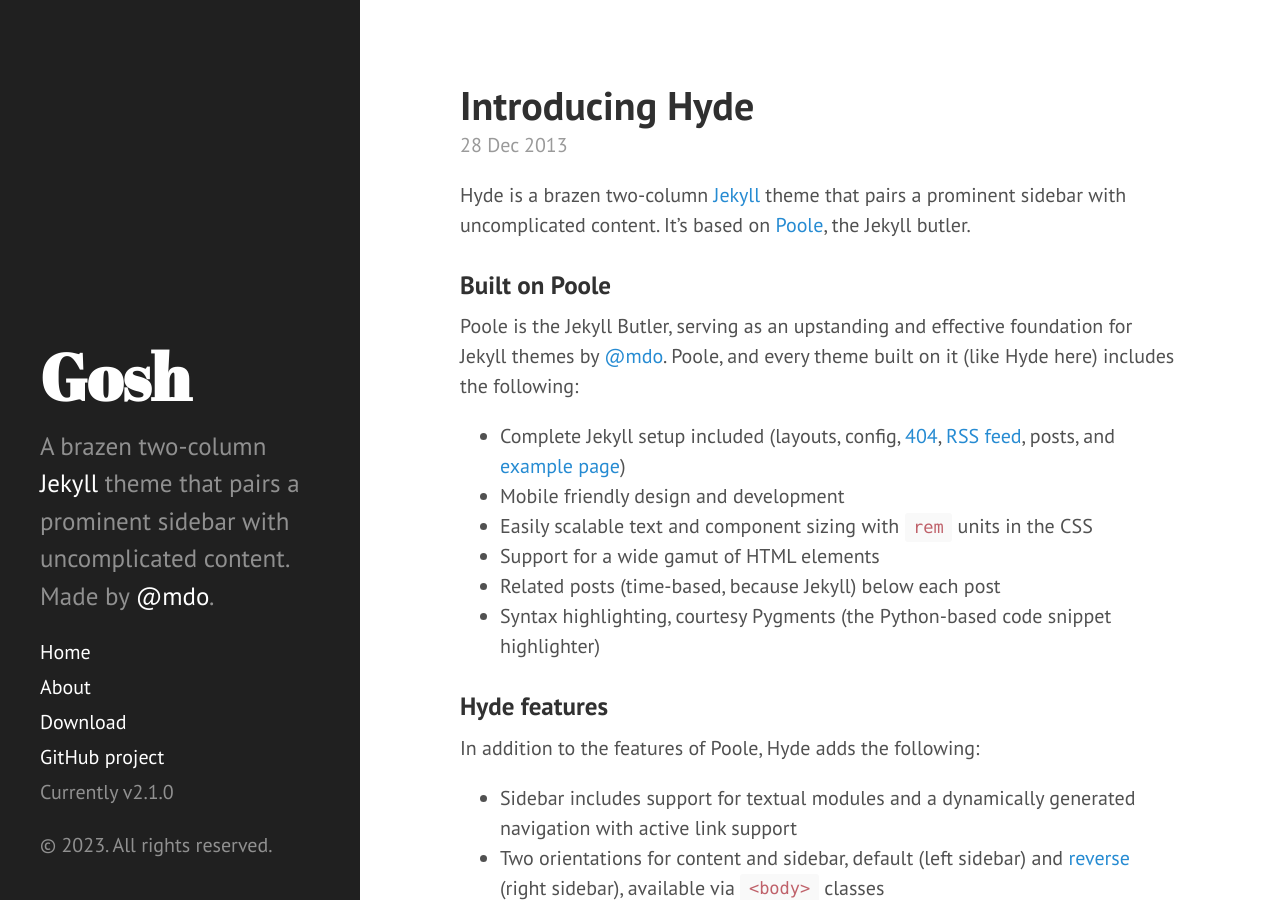
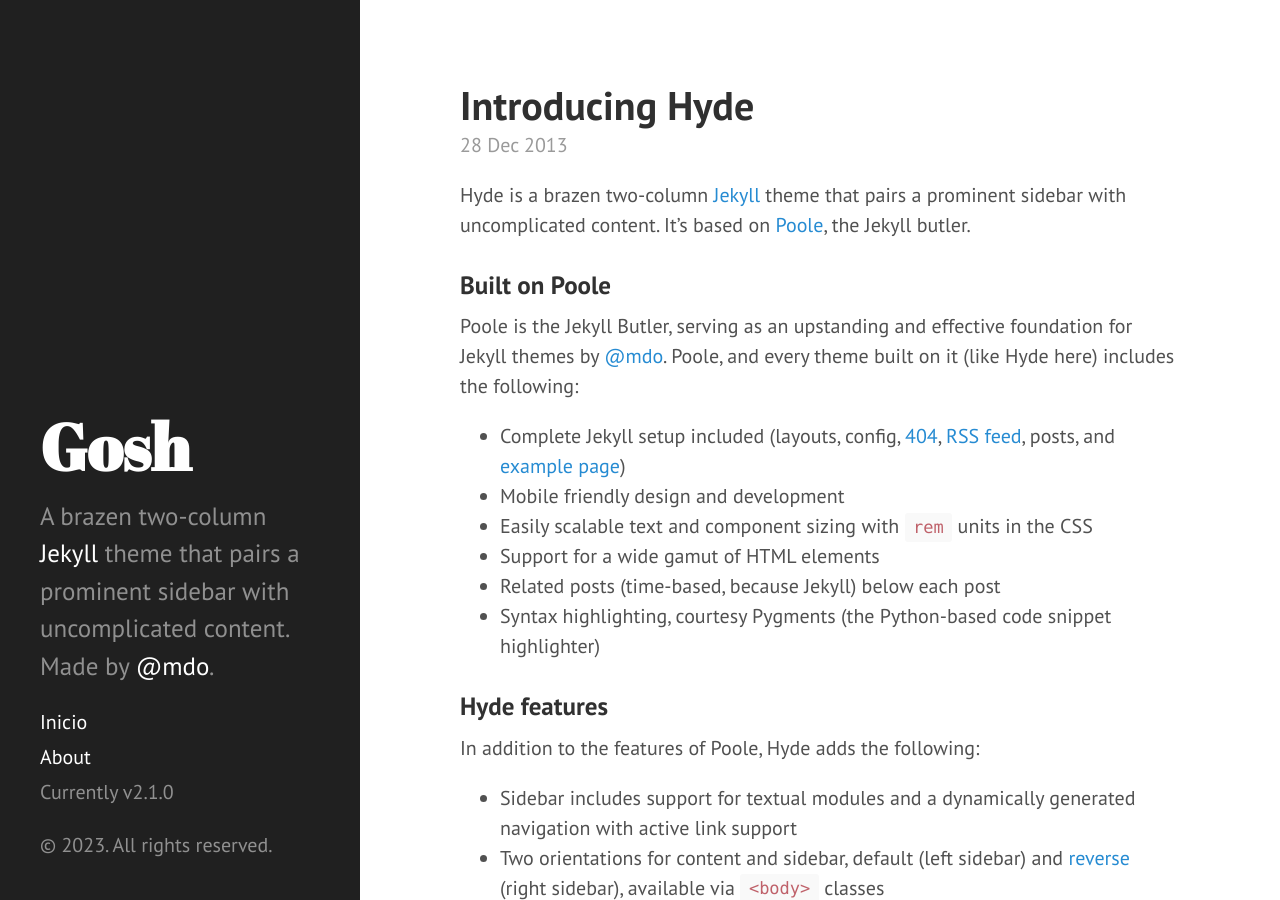
Before and after one commit to goshmx/blog, a Jekyll site: the page built from index.html, in a window 1280 px wide and 900 px high. Built offline with Jekyll 4.4.1, drawn with Linux system fonts in a browser that asks for light colours; Markdown is read by kramdown in place of the engine named in the settings; the list of posts is cut into pages by our own code.

Commit message:
Update sidebar.html

```diff
--- a/_includes/sidebar.html
+++ b/_includes/sidebar.html
@@ -10,7 +10,7 @@
     </div>
 
     <nav class="sidebar-nav">
-      <a class="sidebar-nav-item{% if page.url == site.baseurl %} active{% endif %}" href="{{ site.baseurl }}">Home</a>
+      <a class="sidebar-nav-item{% if page.url == site.baseurl %} active{% endif %}" href="{{ site.baseurl }}">Inicio</a>
 
       {% comment %}
         The code below dynamically generates a sidebar nav of pages with
@@ -21,13 +21,12 @@
       {% for node in pages_list %}
         {% if node.title != null %}
           {% if node.layout == "page" %}
-            <a class="sidebar-nav-item{% if page.url == node.url %} active{% endif %}" href="{{ node.url }}">{{ node.title }}</a>
+            <a class="sidebar-nav-item{% if page.url == node.url %} active{% endif %}" href="{{ site.url }}{{ node.url }}">{{ node.title }}</a>
           {% endif %}
         {% endif %}
       {% endfor %}
 
-      <a class="sidebar-nav-item" href="{{ site.github.repo }}/archive/v{{ site.version }}.zip">Download</a>
-      <a class="sidebar-nav-item" href="{{ site.github.repo }}">GitHub project</a>
+
       <span class="sidebar-nav-item">Currently v{{ site.version }}</span>
     </nav>
 
```
